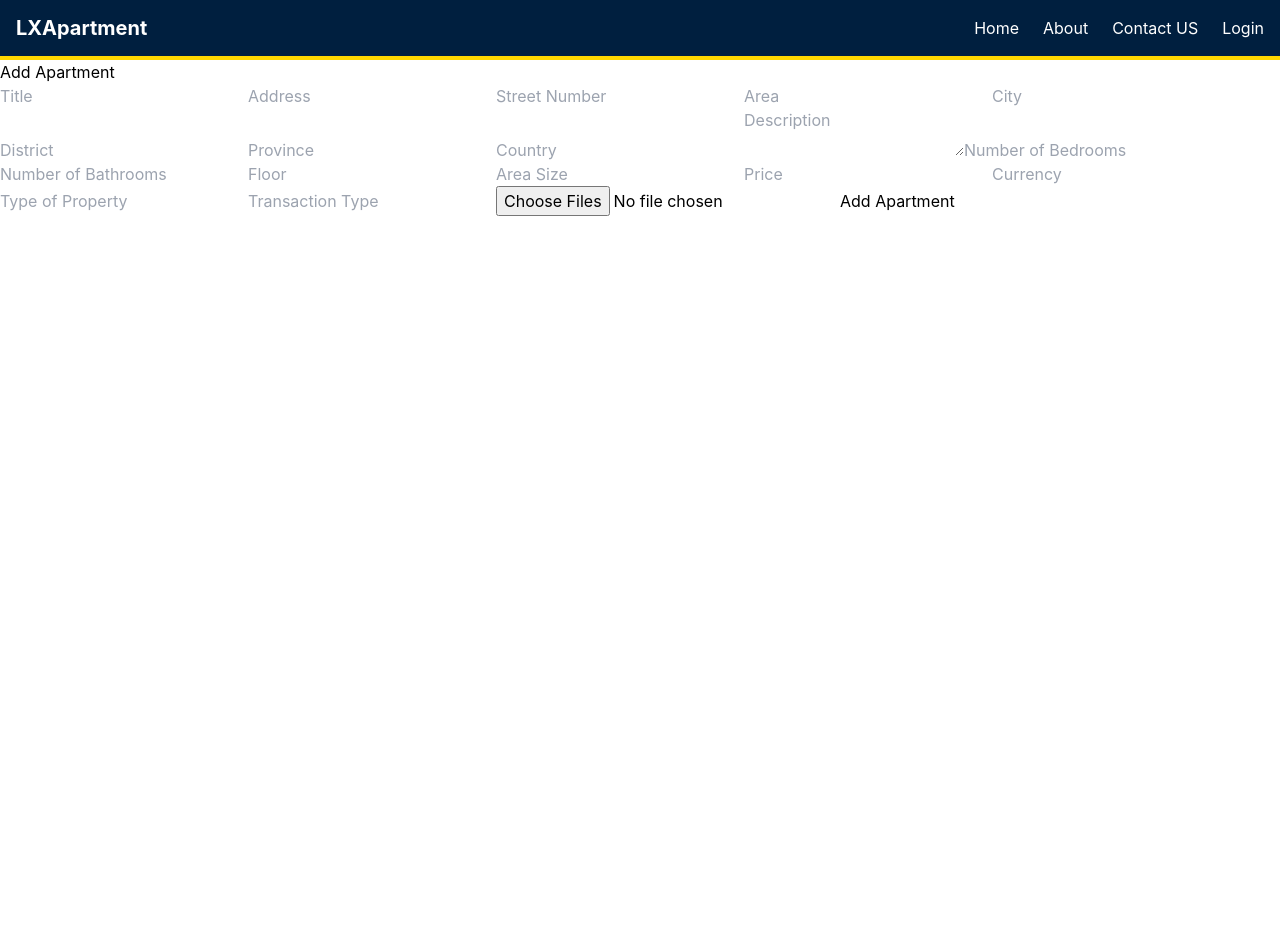
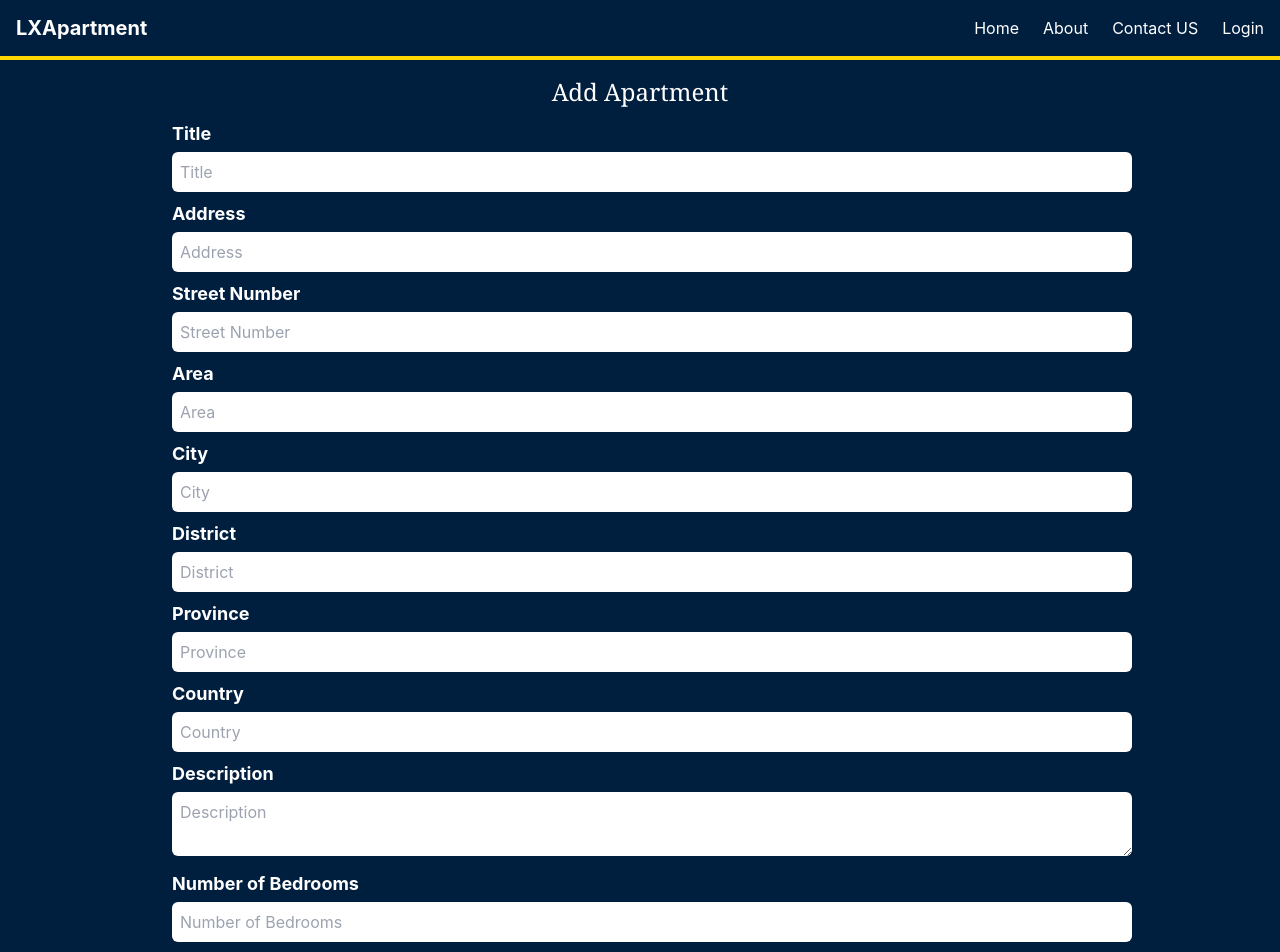
Before and after one commit to devsandanayake/luxapr, a React (Create React App) app in the folder frontend/: page /addapartment in a window 1280 px wide. Shown: the top 952 px of the page. Before the commit the page ends 800 px from the top, so only its background shows below. Built offline with nearby package versions, Linux system fonts and the light colour scheme.

Commit message:
apartment adding

```diff
--- /dev/null
+++ b/frontend/src/Apartments/AddApartment.css
@@ -0,0 +1,27 @@
+html, body {
+  height: 100%;
+  margin: 0;
+}
+
+.full-screen {
+  background-color: #001f3f;
+  height: 100%;
+  display: flex;
+  justify-content: center;
+  align-items: center;
+}
+
+.submitt {
+    display: block;;
+    background-color: gold;
+    padding: 0.8rem;
+    width: 180px;
+    text-align: center;
+    color: rgba(17, 24, 39, 1);
+    border: none;
+    border-radius: 0.375rem;
+    font-weight: 600;
+    margin-left: auto;
+    margin-right: auto;
+    margin-top: 10px;
+  }
--- a/frontend/src/Apartments/AddApartment.js
+++ b/frontend/src/Apartments/AddApartment.js
@@ -1,5 +1,7 @@
 import React, { useState } from 'react';
 import axios from 'axios';
+import './AddApartment.css';
+
 
 export default function AddApartment() {
   const [formData, setFormData] = useState({
@@ -31,7 +33,8 @@ export default function AddApartment() {
   };
 
   const handleImageChange = (e) => {
-    setImages(e.target.files);
+    setImages(Array.from(e.target.files));
+    console.log('Selected images:', e.target.files);
   };
 
   const handleSubmit = async (e) => {
@@ -77,31 +80,193 @@ export default function AddApartment() {
   };
 
   return (
-    <div>
-      <h2>Add Apartment</h2>
-      <form onSubmit={handleSubmit}>
-        <input type="text" name="title" placeholder="Title" value={formData.title} onChange={handleChange} required />
-        <input type="text" name="address" placeholder="Address" value={formData.address} onChange={handleChange} required />
-        <input type="text" name="streetNumber" placeholder="Street Number" value={formData.streetNumber} onChange={handleChange} required />
-        <input type="text" name="area" placeholder="Area" value={formData.area} onChange={handleChange} required />
-        <input type="text" name="city" placeholder="City" value={formData.city} onChange={handleChange} required />
-        <input type="text" name="district" placeholder="District" value={formData.district} onChange={handleChange} required />
-        <input type="text" name="province" placeholder="Province" value={formData.province} onChange={handleChange} required />
-        <input type="text" name="country" placeholder="Country" value={formData.country} onChange={handleChange} required />
-        <textarea name="description" placeholder="Description" value={formData.description} onChange={handleChange} required></textarea>
-        <input type="number" name="bedroomCount" placeholder="Number of Bedrooms" value={formData.bedroomCount} onChange={handleChange} required />
-        <input type="number" name="bathroomCount" placeholder="Number of Bathrooms" value={formData.bathroomCount} onChange={handleChange} required />
-        <input type="number" name="floor" placeholder="Floor" value={formData.floor} onChange={handleChange} required />
-        <input type="number" name="areaSize" placeholder="Area Size" value={formData.areaSize} onChange={handleChange} required />
-        <input type="number" name="price" placeholder="Price" value={formData.price} onChange={handleChange} required />
-        <input type="text" name="currency" placeholder="Currency" value={formData.currency} onChange={handleChange} required />
-        <input type="text" name="typeOfPro" placeholder="Type of Property" value={formData.typeOfPro} onChange={handleChange} required />
-        <input type="text" name="transactionType" placeholder="Transaction Type" value={formData.transactionType} onChange={handleChange} required />
+    <div className="full-screen">
+      <div className=' w-9/12'>
+        <h2 className='text-2xl mt-4 text-center text-white' style={{ fontFamily: 'Georgia, serif' }}>Add Apartment</h2>
+        <form className='mt-3 ml-3 w-full mb-5' onSubmit={handleSubmit}>
+          <div>
+            <div>
+              <label className='text-lg text-white font-bold' htmlFor="title">Title</label>
+            </div>
+            <div>
+              <input type="text" name="title" placeholder="Title" value={formData.title} onChange={handleChange} className='w-full p-2 rounded-md mt-1' required />
+            </div>
+          </div>
 
-        <input type="file" name="images" multiple onChange={handleImageChange} required />
+          <div className = 'mt-2'>
+            <div>
+              <label className='text-lg text-white font-bold' htmlFor="address">Address</label>
+            </div>
+            <div>
+              <input type="text" name="address" placeholder="Address" value={formData.address} onChange={handleChange} className='w-full p-2 rounded-md mt-1' required />
+            </div>
+          </div>
 
-        <button type="submit">Add Apartment</button>
-      </form>
+          <div className = 'mt-2'>
+            <div>
+              <label className='text-lg text-white font-bold' htmlFor="streetNumber">Street Number</label>
+            </div>
+            <div>
+              <input type="text" name="streetNumber" placeholder="Street Number" value={formData.streetNumber} onChange={handleChange} className='w-full p-2 rounded-md mt-1' required />
+            </div>
+          </div>
+
+          <div className = 'mt-2'>
+            <div>
+              <label className='text-lg text-white font-bold' htmlFor="area">Area</label>
+            </div>
+            <div>
+              <input type="text" name="area" placeholder="Area" value={formData.area} onChange={handleChange} className='w-full p-2 rounded-md mt-1' required />
+            </div>
+          </div>
+
+          <div className = 'mt-2'>
+            <div>
+              <label className='text-lg text-white font-bold' htmlFor="city">City</label>
+            </div>
+            <div>
+              <input type="text" name="city" placeholder="City" value={formData.city} onChange={handleChange} className='w-full p-2 rounded-md mt-1' required />
+            </div>
+          </div>
+
+          <div className = 'mt-2'>
+            <div>
+              <label className='text-lg text-white font-bold' htmlFor="district">District</label>
+            </div>
+            <div>
+              <input type="text" name="district" placeholder="District" value={formData.district} onChange={handleChange} className='w-full p-2 rounded-md mt-1' required />
+            </div>
+          </div>
+
+          <div className = 'mt-2'>
+            <div>
+              <label className='text-lg text-white font-bold' htmlFor="province">Province</label>
+            </div>
+            <div>
+              <input type="text" name="province" placeholder="Province" value={formData.province} onChange={handleChange} className='w-full p-2 rounded-md mt-1' required />
+            </div>
+          </div>
+
+          <div className = 'mt-2'>
+            <div>
+              <label className='text-lg text-white font-bold' htmlFor="country">Country</label>
+            </div>
+            <div>
+              <input type="text" name="country" placeholder="Country" value={formData.country} onChange={handleChange} className='w-full p-2 rounded-md mt-1' required />
+            </div>
+          </div>
+
+          <div className = 'mt-2'>
+            <div>
+              <label className='text-lg text-white font-bold' htmlFor="description">Description</label>
+            </div>
+            <div>
+              <textarea name="description" placeholder="Description" value={formData.description} onChange={handleChange} className='w-full p-2 rounded-md mt-1' required></textarea>
+            </div>
+          </div>
+
+          <div className = 'mt-2'>
+            <div>
+              <label className='text-lg text-white font-bold' htmlFor="bedroomCount">Number of Bedrooms</label>
+            </div>
+            <div>
+              <input type="number" name="bedroomCount" placeholder="Number of Bedrooms" value={formData.bedroomCount} onChange={handleChange} className='w-full p-2 rounded-md mt-1' required />
+            </div>
+          </div>
+
+          <div className = 'mt-2'>
+            <div>
+              <label className='text-lg text-white font-bold' htmlFor="bathroomCount">Number of Bathrooms</label>
+            </div>
+            <div>
+              <input type="number" name="bathroomCount" placeholder="Number of Bathrooms" value={formData.bathroomCount} onChange={handleChange} className='w-full p-2 rounded-md mt-1' required />
+            </div>
+          </div>
+
+          <div className = 'mt-2'>
+            <div>
+              <label className='text-lg text-white font-bold' htmlFor="floor">Floor</label>
+            </div>
+            <div>
+              <input type="number" name="floor" placeholder="Floor" value={formData.floor} onChange={handleChange} className='w-full p-2 rounded-md mt-1' required />
+            </div>
+          </div>
+
+          <div className = 'mt-2'>
+            <div>
+              <label className='text-lg text-white font-bold' htmlFor="areaSize">Area Size</label>
+            </div>
+            <div>
+              <input type="number" name="areaSize" placeholder="Area Size" value={formData.areaSize} onChange={handleChange} className='w-full p-2 rounded-md mt-1' required />
+            </div>
+          </div>
+
+          <div className = 'mt-2'>
+            <div>
+              <label className='text-lg text-white font-bold' htmlFor="price">Price</label>
+            </div>
+            <div>
+              <input type="number" name="price" placeholder="Price" value={formData.price} onChange={handleChange} className='w-full p-2 rounded-md mt-1' required />
+            </div>
+          </div>
+
+          <div className = 'mt-2'>
+            <div>
+              <label className='text-lg text-white font-bold' htmlFor="currency">Currency</label>
+            </div>
+            <div>
+              <input type="text" name="currency" placeholder="Currency" value={formData.currency} onChange={handleChange} className='w-full p-2 rounded-md mt-1' required />
+            </div>
+          </div>
+
+          <div className = 'mt-2'>
+            <div>
+              <label className='text-lg text-white font-bold' htmlFor="typeOfPro">Type of Property</label>
+            </div>
+            <div>
+              <input type="text" name="typeOfPro" placeholder="Type of Property" value={formData.typeOfPro} onChange={handleChange} className='w-full p-2 rounded-md mt-1' required />
+            </div>
+          </div>
+
+          <div className = 'mt-2'>
+            <div>
+              <label className='text-lg text-white font-bold' htmlFor="transactionType">Transaction Type</label>
+            </div>
+            <div>
+              <input type="text" name="transactionType" placeholder="Transaction Type" value={formData.transactionType} onChange={handleChange} className='w-full p-2 rounded-md mt-1' required />
+            </div>
+          </div>
+
+          <div className='mt-2'>
+            <div>
+              <label className='text-lg text-white font-bold' htmlFor="images">Images</label>
+            </div>
+            <div className="relative border-2 border-dashed border-white p-4 rounded-md mt-1 flex flex-col items-center cursor-pointer hover:bg-gray-800">
+              <input
+                type="file"
+                name="images"
+                multiple
+                onChange={handleImageChange}
+                className="absolute inset-0 w-full h-full opacity-0 cursor-pointer"
+                required
+              />
+              <p className="text-white">Drag & Drop files here or click to upload</p>
+              {images.length > 0 && (
+                <div className="text-white mt-2">
+                  {images.length} file(s) selected
+                  <ul>
+                    {images.map((file, index) => (
+                      <li key={index}>{file.name}</li>
+                    ))}
+                  </ul>
+                </div>
+              )}
+            </div>
+          </div>
+
+          <button type="submit" className='submitt'>Add Apartment</button>
+        </form>
+      </div>
     </div>
   );
 }
```
Also changed, not shown: 8 other files (tests, documents, lock files or other folders).
